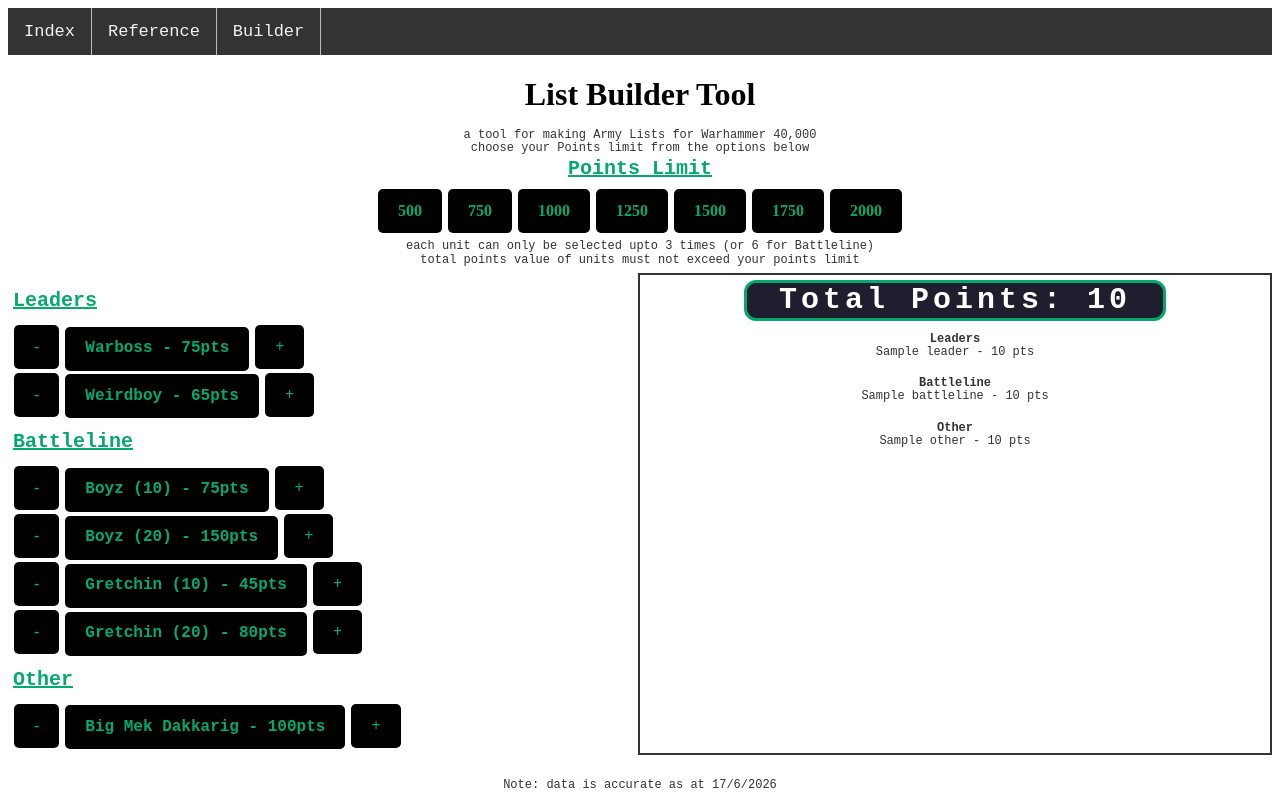
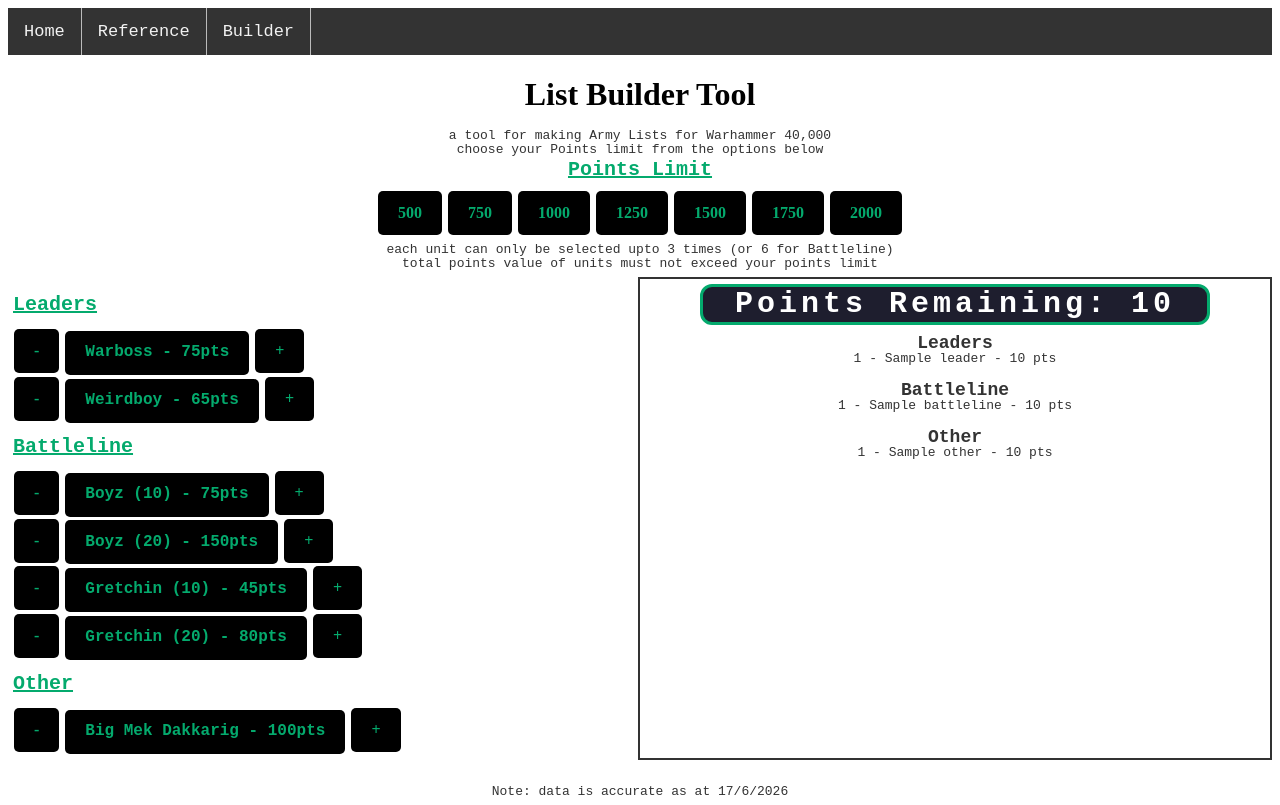
Before and after one commit to JDragonM32/Assessment-2, a Flask app: template templates/builder.html in a window 1280 px wide. Run offline with Flask 3, Linux system fonts and the light colour scheme; the template is opened without the code that fills it: most values are stand-ins (such as "Sample title", 1, 10 or a date in 2020).

Commit message:
changed 'Total Points' to 'Remaining Points', app largely functions as intended, some tweaks still needed

```diff
--- a/app.py
+++ b/app.py
@@ -13,13 +13,13 @@
     "battleline":{},
     "other":{}
 }
-Leaders = {
+Leader = {
     "Warboss": {"name": "Warboss", "num": "1", "points": 75},
     "Weirdboy": {"name": "Weirdboy", "num": "1", "points": 65}
 }
 Battleline = {
-    "Boyz10": {"name": "Boyz (10)", "num": "10", "points": 75},
-    "Boyz20": {"name": "Boyz (20)", "num": "20", "points": 150},
+    "Boyz10": {"name": "Boyz", "num": "10", "points": 75},
+    "Boyz20": {"name": "Boyz", "num": "20", "points": 150},
     "Gretchin10": {"name": "Gretchin", "num": "10", "points": 45},
     "Gretchin20": {"name": "Gretchin", "num": "20", "points": 80}
 }
@@ -44,7 +44,7 @@
     currentpoints = totalpoints
     global units
     units = {
-        "leaders": {},
+        "leader": {},
         "battleline": {},
         "other": {}
     }
@@ -79,7 +79,7 @@
 
 @app.route("/addleader/<leader>")
 def addleader(leader):
-    leader_data = Leaders[leader]
+    leader_data = Leader[leader]
     if(check_points(leader_data["points"])):
         if leader in units["leader"]:
             units["leader"][leader][1] += 1
@@ -112,7 +112,7 @@
 
 @app.route("/builder")
 def builder():
-    return render_template('builder.html', points=currentpoints)
+    return render_template('builder.html', points=currentpoints, leader_list=units["leader"], battleline_list=units["battleline"], other_list=units["other"])
 
 def check_points(points_to_add):
     global currentpoints
--- a/static/css/style.css
+++ b/static/css/style.css
@@ -39,6 +39,7 @@
 .gallery-container {
     text-align: center;
 }
+
 img {
     margin: auto;
 }
@@ -136,14 +137,14 @@
 p {
     text-align: center;
     color: #333;
-    font-family: 'Courier New', Courier, monospace;
-    font-size: 12px;
+    font-family: 'Courier New', monospace;
+    font-size: 13px;
     line-height: 0.1;
 }
 p1 {
     text-align: right;
     color: #333;
-    font-family: 'Courier New', Courier, monospace;
+    font-family: 'Courier New', monospace;
     font-weight: bold;
     font-size: 15px;
     line-height: 0.5;
@@ -151,8 +152,8 @@
 p2 {
     text-align: center;
     color: #333;
-    font-family: 'Courier New', Courier, monospace;
-    font-size: 12px;
+    font-family: 'Courier New', monospace;
+    font-size: 18px;
     line-height: 0.1;
 }
 
--- a/templates/base.html
+++ b/templates/base.html
@@ -8,7 +8,7 @@
 
     <body>
         <nav class="navbar">
-                <a href="index" class="nav-link">Index</a>
+                <a href="index" class="nav-link">Home</a>
                 <a href="reference" class="nav-link">Reference</a>
                 <a href="builder" class="nav-link">Builder</a>
             </nav>
--- a/templates/builder.html
+++ b/templates/builder.html
@@ -82,27 +82,27 @@
 
             <div class="page rightpage">
                 <div>
-                    <p class="points-text">Total Points: {{ points | default(0) }}</p>
+                    <p class="points-text">Points Remaining: {{ points | default(0) }}</p>
                 </div>
                     <br>
                     <p2><b>Leaders</b></p2>
                         <div class="leaderbox">
                             {% for name, data in leader_list.items() %}
-                                <p>{{ name }} - {{data[0]["points"] * data[1] }} pts</p>
+                                <p>{{data[0]["num"]}} - {{ name }} - {{data[0]["points"] * data[1] }} pts</p>
                             {% endfor %}
                         </div>
                     <br>
                     <p2><b>Battleline</b></p2>
                         <div class="battlelinebox">
                             {% for name, data in battleline_list.items() %}
-                                <p>{{ name }} - {{data[0]["points"] * data[1] }} pts</p>
+                                <p>{{data[0]["num"]}} - {{ name }} - {{data[0]["points"] * data[1] }} pts</p>
                             {% endfor %}
                         </div>
                     <br>
                     <p2><b>Other</b></p2>
                         <div class="otherbox">
                             {% for name, data in other_list.items() %}
-                                <p>{{ name }} - {{data[0]["points"] * data[1] }} pts</p>
+                                <p>{{data[0]["num"]}} - {{ name }} - {{data[0]["points"] * data[1] }} pts</p>
                             {% endfor %}
                         </div>
                     <br>
--- a/templates/index.html
+++ b/templates/index.html
@@ -8,10 +8,8 @@
     <body>
       {% extends "base.html" %}
       {% block content %}
-      <title>Hello from Flask</title>
-      <h1>Hello, World!</h1>
-      <button>click here</button>
-      <p></p>
+      <title>Home</title>
+        <img src="{{ url_for('static', filename='artwork.jpg') }}" alt="Orks Artwork" width="100%">
       {% endblock %}
     </body>
 </html>
--- a/templates/reference.html
+++ b/templates/reference.html
@@ -9,7 +9,7 @@
     {% extends "base.html" %}
     {% block content %}
         <h1>Reference</h1>
-        <p>The reference section allows you to view all the rules for units</p>
+        <p>Here you can view the Datasheets for units by clicking the units name</p>
 
         <div class="gallery-container">
             <div class="image-card">
--- a/templates/user.html
+++ /dev/null
@@ -1,4 +0,0 @@
-<!doctype html>
-<title>Hello from Flask</title>
-  <h1>Joe</h1>
-  <button>click here</button>
```
Also changed, not shown: static/artwork.jpg (added).
